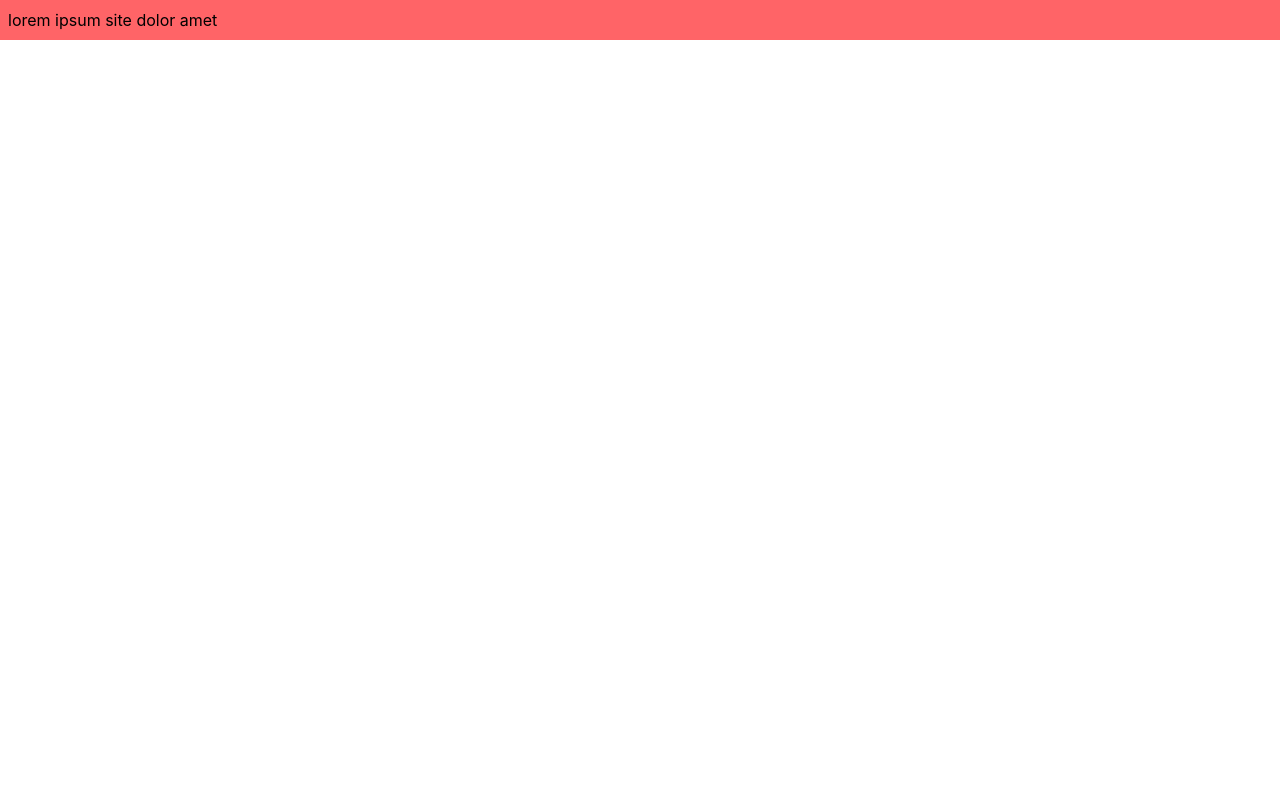
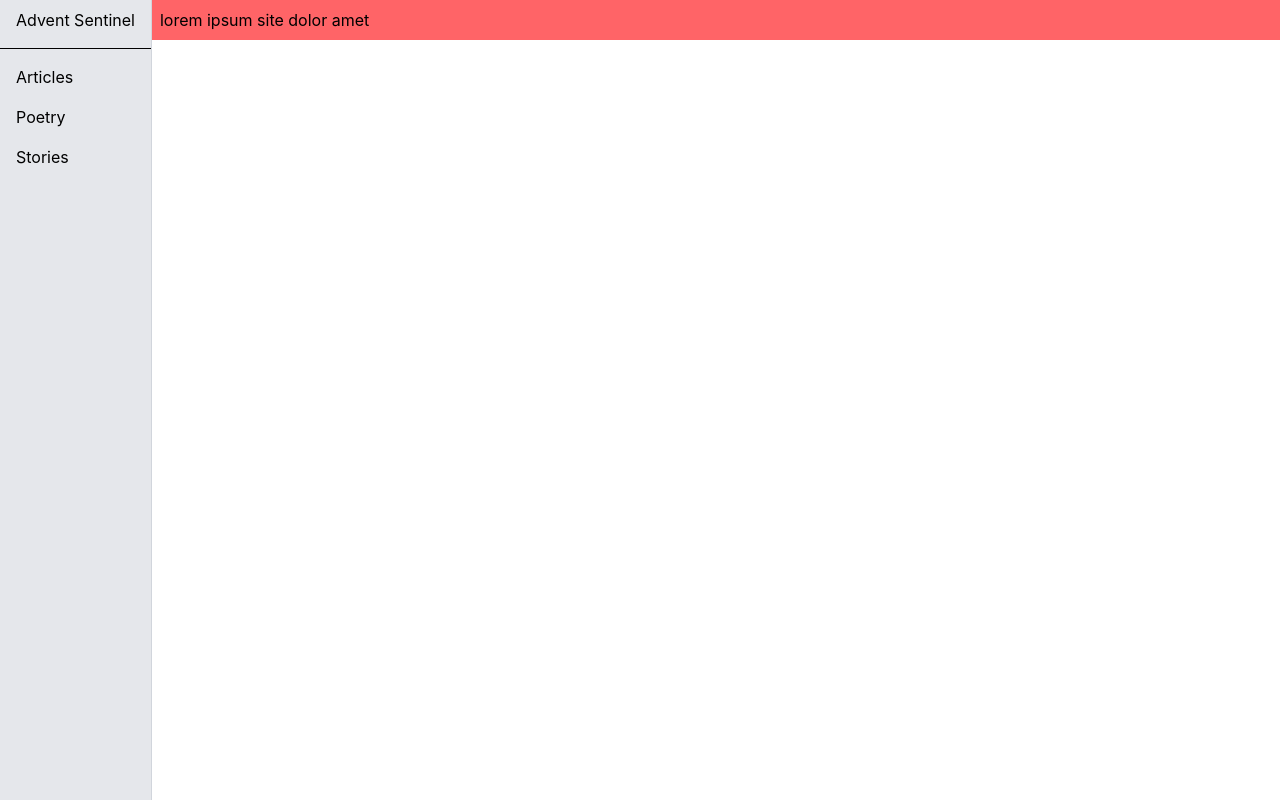
Before and after one commit to themosthigh/sentinel, a Next.js app: page / in a window 1280 px wide. Built offline with nearby package versions, Linux system fonts and the light colour scheme.

Commit message:
wip : Set up all page routes

```diff
--- /dev/null
+++ b/src/app/(frontend)/articles/[slug]/page.tsx
@@ -0,0 +1,3 @@
+export default function ArticlePage() {
+  return <div>Specific article</div>
+}
--- /dev/null
+++ b/src/app/(frontend)/articles/page.tsx
@@ -0,0 +1,7 @@
+export const metadata = {
+  title: 'Articles (Advent Sentinel)',
+}
+
+export default async function ArticlesPage() {
+  return <div className="p-2 bg-red-400">A bunch of articles</div>
+}
--- a/src/app/(frontend)/layout.tsx
+++ b/src/app/(frontend)/layout.tsx
@@ -1,8 +1,9 @@
+import NavigationSidebar from '@/components/navigation/navigation-sidebar'
 import '@/styles/global.css'
 
 export const metadata = {
   description: 'A blank template using Payload in a Next.js app.',
-  title: 'Payload Blank Template',
+  title: 'The Advent Sentinel',
 }
 
 export default async function RootLayout(props: { children: React.ReactNode }) {
@@ -10,8 +11,9 @@ export default async function RootLayout(props: { children: React.ReactNode }) {
 
   return (
     <html lang="en">
-      <body>
-        <main>{children}</main>
+      <body className="flex h-screen w-screen overflow-hidden">
+        <NavigationSidebar />
+        <main className="h-full flex-1">{children}</main>
       </body>
     </html>
   )
--- /dev/null
+++ b/src/app/(frontend)/poems/[slug]/page.tsx
@@ -0,0 +1,3 @@
+export default function PoemPage() {
+  return <div>Specific poem</div>
+}
--- /dev/null
+++ b/src/app/(frontend)/poems/page.tsx
@@ -0,0 +1,7 @@
+export const metadata = {
+  title: 'Poetry (Advent Sentinel)',
+}
+
+export default async function PoetryListPage() {
+  return <div className="p-2 bg-red-400">A bunch of poems</div>
+}
--- /dev/null
+++ b/src/app/(frontend)/stories/[slug]/page.tsx
@@ -0,0 +1,3 @@
+export default function StoryPage() {
+  return <div>Specific poem</div>
+}
--- /dev/null
+++ b/src/app/(frontend)/stories/page.tsx
@@ -0,0 +1,7 @@
+export const metadata = {
+  title: 'Poetry (Advent Sentinel)',
+}
+
+export default function StoriesListPage() {
+  return <div> Some stories </div>
+}
--- /dev/null
+++ b/src/components/navigation/navigation-sidebar.tsx
@@ -0,0 +1,23 @@
+import Link from 'next/link'
+import Logo from '../shared/logo'
+import { routes } from './routes'
+
+export default function NavigationSidebar() {
+  return (
+    <nav className="bg-gray-200 text-black h-full border-r border-gray-300 relative flex flex-col gap-2">
+      <Link href="/" className="px-4 py-2">
+        <Logo />
+      </Link>
+
+      <hr />
+
+      <ul className="px-4 py-2 flex flex-col gap-4">
+        {routes.map((e) => (
+          <Link href={e.uri} key={e.uri}>
+            <li> {e.label} </li>
+          </Link>
+        ))}
+      </ul>
+    </nav>
+  )
+}
--- /dev/null
+++ b/src/components/navigation/routes.ts
@@ -0,0 +1,10 @@
+type Route = {
+  label: string
+  uri: string
+}
+
+export const routes: Route[] = [
+  { label: 'Articles', uri: '/articles' },
+  { label: 'Poetry', uri: '/poems' },
+  { label: 'Stories', uri: '/stories' },
+] as const
--- /dev/null
+++ b/src/components/shared/logo.tsx
@@ -0,0 +1,3 @@
+export default function Logo() {
+  return <div>Advent Sentinel</div>
+}
```
